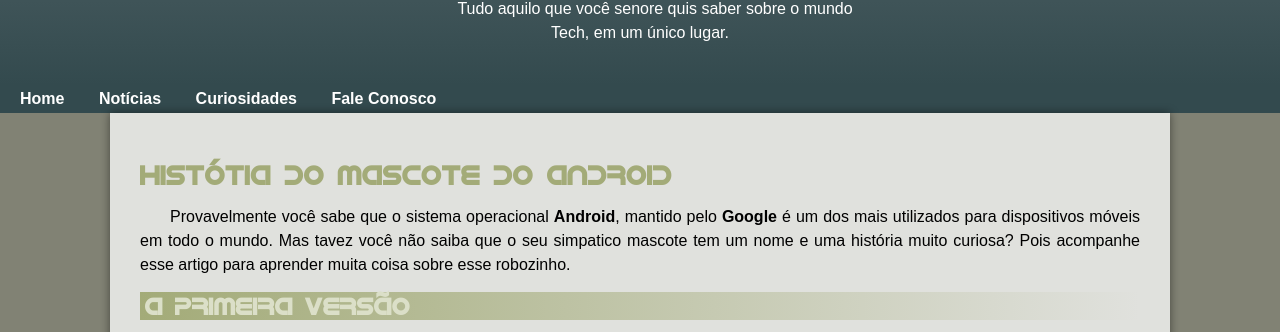
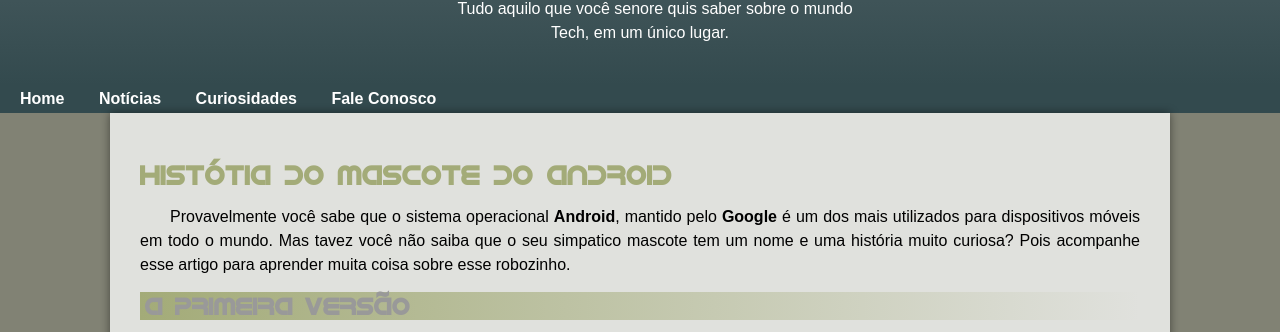
Before and after one commit to gabrieljonasjt/projeto-android, a plain HTML site: page index.html in a window 1280 px wide. Shown: the part 118-450 px from the top of the page. Drawn offline with Linux system fonts and the light colour scheme.

Commit message:
Update index.html

```diff
--- a/index.html
+++ b/index.html
@@ -97,7 +97,7 @@
         main h2{
             font-size: 1.5em;
             background-image: linear-gradient(to right, var(--cordomainh1), transparent);
-            color: #dbdfc8;
+            color: #999999;
             text-indent: 5px;
         }
         main a{
```
